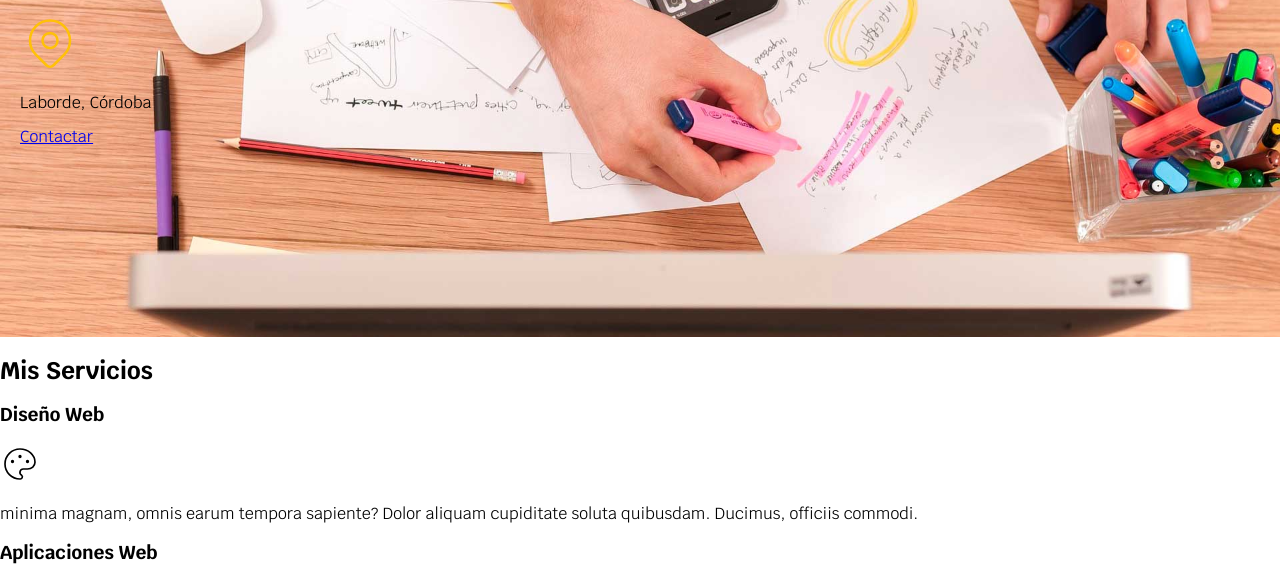
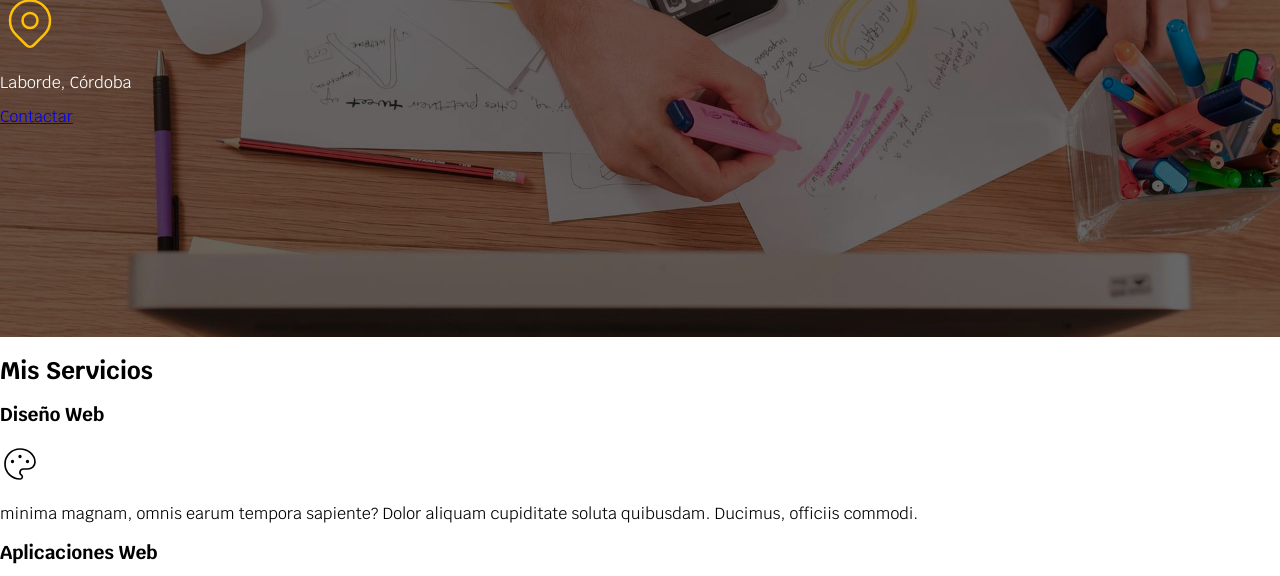
Before and after one commit to omard97/Pagina-Web-N1, a plain HTML site: page index.html in a window 1280 px wide. Shown: the part 251-827 px from the top of the page. Drawn offline with Linux system fonts and the light colour scheme.

Commit message:
Posicionando elementos con position absolute

```diff
--- a/CSS/style.css
+++ b/CSS/style.css
@@ -75,7 +75,16 @@ body {
     background-repeat: no-repeat;
     background-size: cover;
     height: 450px;
-    padding: 20px;
+
+    position: relative;
+}
+.contenido-hero{
+    position: absolute;
+    /* background-color: rgba(0, 0, 0, 0.6); */ /* Anterior */
+    background-color: rgb(0 0 0 / 60%);
+    width: 100%;
+    height: 100%;
+    color: white;
 }
 /* llegado a 480 para arriba se acciona el media Querie */
 /* @media (min-width:480px){
```
